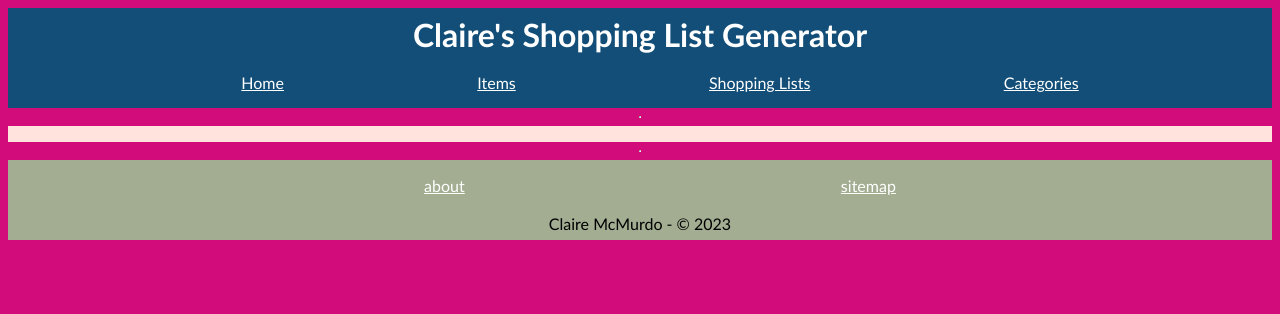
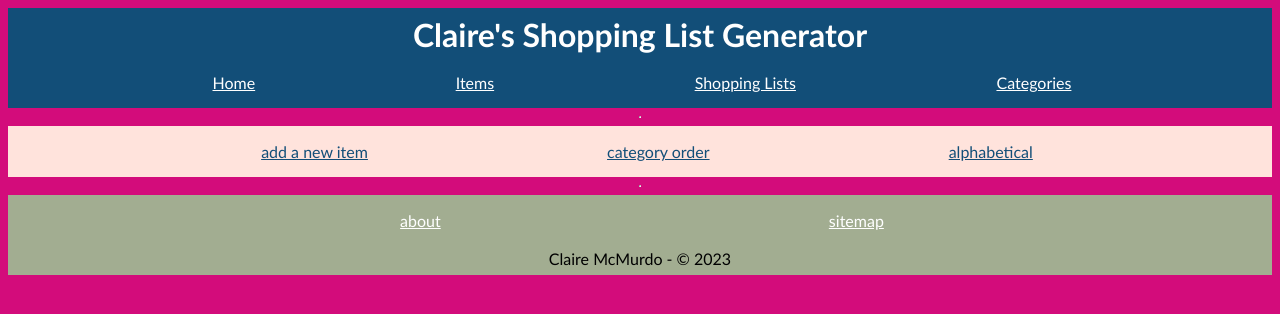
Before and after one commit to McMuds/PythonExamples, a Flask app: page /items in a window 1280 px wide. Shown: the top 314 px of the page. Run offline with Flask 2, Linux system fonts and the light colour scheme; data that the repository does not hold is empty; some libraries are stand-ins or nearby versions.

Commit message:
add/delete, sorting... many things

```diff
--- a/Project/controllers/item_controller.py
+++ b/Project/controllers/item_controller.py
@@ -1,5 +1,5 @@
 from flask import render_template, redirect, request
-# from repositories.categories_repository import category_repository as category_repo
+from repositories import categories_repository as category_repo
 from repositories import item_repository as item_repo
 from models.item import Item
 
@@ -11,6 +11,46 @@ def index():
     items = item_repo.select_all()
     return render_template('/items/index.html', items = items)
 
-@item_blueprint.route("/items/<item>/add/<list>", methods=["post"])
-def add_item(item,list):
-    pass
+@item_blueprint.route("/items/view/<display_order>")
+def ordered_index(display_order):
+    items = item_repo.select_all()
+    if display_order == '2':
+        items.sort(key= lambda x: x.name.lower())
+        return render_template('/items/index.html', items=items)
+    else:
+        return redirect('/items')
+
+@item_blueprint.route('/items/new')
+def new_item():
+    categories = category_repo.select_all()
+    return render_template('/items/new.html', all_categories = categories)
+
+@item_blueprint.route('/items/new', methods=['post'])
+def save_new_item():
+    item_name = request.form['item_name']
+    category_id = request.form['category_id']
+    category = category_repo.select(category_id)
+    item = Item(item_name, category)
+    item_id = item_repo.add_new(item)
+    item.id = item_id
+    return redirect ('/items')
+
+@item_blueprint.route('/items/<id>')
+def show_item(id):
+    item = item_repo.select(id)
+    categories = category_repo.select_all()
+    return render_template('/items/show.html', item=item, all_categories=categories)
+
+@item_blueprint.route('/items/<id>', methods=['post'])
+def save_item(id):
+    item_name = request.form['item_name']
+    category_id = request.form['category_id']
+    category = category_repo.select(category_id)
+    item = Item(item_name, category, id)
+    item_repo.save_item(item)
+    return redirect ('/items')
+
+@item_blueprint.route('/items/<id>/delete', methods=['post'])
+def delete_item(id):
+    item_repo.delete_item(id)
+    return redirect('/items')
--- a/Project/db/shopping_list.sql
+++ b/Project/db/shopping_list.sql
@@ -18,13 +18,13 @@ CREATE TABLE shopping_list (
 CREATE TABLE items (
     id SERIAL PRIMARY KEY,
     name VARCHAR(255) NOT NULL,
-    cat_id int REFERENCES categories(id)
+    cat_id int REFERENCES categories(id) ON DELETE CASCADE
 );
 
 CREATE TABLE  list_items(
     id SERIAL PRIMARY KEY,
-    list_id int REFERENCES shopping_list(id),
-    item_id int REFERENCES items(id),
+    list_id int REFERENCES shopping_list(id) ON DELETE CASCADE,
+    item_id int REFERENCES items(id) ON DELETE CASCADE,
     selected boolean
 );
 
--- a/Project/repositories/item_repository.py
+++ b/Project/repositories/item_repository.py
@@ -1,17 +1,18 @@
 from db.run_sql import run_sql
 from models.item import Item
 from repositories import categories_repository as cat_repo
+import pdb
 
-def select_item(id):
+def select(id):
     sql_string = "SELECT * FROM items WHERE id = %s"
-    values = [id]
+    values = [int(id)]
     result = run_sql(sql_string,values)
     category = cat_repo.select(result[0]['cat_id'])
     item = Item(result[0]['name'], category, result[0]['id'])
     return item
 
 def select_all():
-    sql_string = "SELECT * FROM items"
+    sql_string = "SELECT * FROM items ORDER BY cat_id"
     result = run_sql(sql_string)
     items = []
     for row in result:
@@ -19,3 +20,20 @@ def select_all():
         item = Item(row['name'], category, row['id'])
         items.append(item)
     return items
+
+def add_new(item):
+    sql_string = "INSERT INTO items (name, cat_id) VALUES (%s, %s) RETURNING *"
+    values = [item.name, item.category.id]
+    result = run_sql(sql_string, values)
+    item.id = result[0]['id']
+    return item
+
+def save_item(item):
+    sql_string = "UPDATE items SET (name, cat_id) = (%s, %s) WHERE id = %s"
+    values = [item.name, item.category.id, item.id]
+    run_sql(sql_string,values)
+
+def delete_item(id):
+    sql_string = "DELETE FROM items WHERE id = %s"
+    values = [int(id)]
+    run_sql(sql_string,values)
--- a/Project/repositories/shopping_list_repository.py
+++ b/Project/repositories/shopping_list_repository.py
@@ -22,10 +22,10 @@ def get_open_lists():
         list_of_lists.append(shopping_list)
     return list_of_lists
 
-def select(id,order=1):
+def select(id,order):
     sql_string = "SELECT * FROM shopping_list WHERE id = %s"
-    values = [id]
+    values = [int(id)]
     result = run_sql(sql_string, values)
-    selection = selection_repo.get_list_selection_ordered(result[0]['id'], order)
+    selection = selection_repo.get_list_selection_ordered(result[0]['id'], int(order))
     shopping_list = Shopping_List(result[0]['date_created'], result[0]['date_shopped'], selection, id)
     return shopping_list
--- a/Project/static/style.css
+++ b/Project/static/style.css
@@ -16,8 +16,12 @@ article {
     background: #ffe3dc;
     color: #000;
     height: 60%;
+    padding-left: 10px;
 }
 
+ul {
+    padding-inline-start: 4px;
+}
 
 header h1{
     display: flex;
@@ -75,3 +79,20 @@ footer p{
 .sort-orders a{
     color: #124e78;
 }
+
+.add-a-new-thing {
+    display: flex;
+    flex-direction: column;
+    justify-content: space-between;
+}
+
+.delete-item {
+    display: flex;
+    flex-direction: row;
+    align-items: center;
+    justify-content: flex-start;
+}
+
+.delete-item a {
+    padding : 6px 4px 12px;
+}
--- a/Project/templates/index.html
+++ b/Project/templates/index.html
@@ -1,5 +1,5 @@
 {% extends 'base.html' %}{% block  content%}
-<form action="/items/<item>/add/<list>" method="post" class="container-row">
+<form action="/shopping_lists/add" method="post" class="container-row">
     <div class="add-an-item">
         <h2>Quick Add an Item!</h2>
         <label for="item">Item: </label>
@@ -29,7 +29,7 @@
 <h2>Let's Go Shopping!!!</h2>
 <ul>
     {% for list in open_lists  %}
-        <li>Shopping List created on <a href="/lists/{{list.id}}/1">{{ list.date_created }}</a></li> --defaults to view by category
+        <li>Shopping List created on <a href="/lists/{{list.id}}/1">{{ list.date_created }}</a></li>
     {% endfor %}
 </ul>
 {% endblock  %}
--- a/Project/templates/items/index.html
+++ b/Project/templates/items/index.html
@@ -1,9 +1,23 @@
-{% extends 'base.html' %}
-{% block  content%}
+{% extends 'base.html' %}{% block  content%}
+<nav >
+    <ul class="sort-orders">
+        <li><a href="/items/new">add a new item</a></li>
+        <li><a href="/items">category order</a></li>
+        <li><a href="/items/view/2">alphabetical</a></li>
+    </ul>
+</nav>
 <ul>
-
     {% for item in items %}
-        <ul>{{ item.name }} is in {{ item.category.name }}</ul>
+        {% set prev_index = items.index(item) -1 %}
+        {% if (item.category.name != items[prev_index].category.name )
+                or prev_index == -1 %}
+            <h4>{{item.category.name}}</h4>
+        {% endif %}
+        <form action="/items/{{item.id}}/delete" method="POST">
+        <ul class="delete-item"><a href="/items/{{item.id}}">{{ item.name }}</a>
+                <button class="trash-button"><i class="fa fa-trash-o fa-3x" style="color:red" aria-hidden="true"></i></button>
+            </ul>
+        </form>
     {% endfor %}
 </ul>
 {% endblock  %}
--- a/Project/templates/lists/index.html
+++ b/Project/templates/lists/index.html
@@ -14,6 +14,7 @@
         {% endfor %}
     </ul>
 {% else %}
-    There are no shopping lists. Perhaps you want to create one?
+    There are no shopping lists. Perhaps you want to <a href="/lists/new">create one</a>?
+
 {% endif %}
 {% endblock  %}
--- a/Project/templates/lists/show.html
+++ b/Project/templates/lists/show.html
@@ -9,7 +9,7 @@
 <ul>
     {% for sel_item in list.selection %}
         {% set prev_index = list.selection.index(sel_item) -1 %}
-        {% if (sel_item.item.category.name != list.selection[prev_index].item.category.name ) or prev_index == -1 %}
+        {% if order == 1 and ((sel_item.item.category.name != list.selection[prev_index].item.category.name ) or prev_index == -1) %}
             <h4>{{sel_item.item.category.name}}</h4>
         {% endif %}
         <li>
```
Also changed, not shown: Project/controllers/category_controller.py (+35 -0 lines), Project/controllers/list_controller.py (+15 -4 lines), Project/repositories/categories_repository.py (+19 -1 lines), Project/repositories/selection_repository.py (+10 -4 lines), Project/templates/categories/index.html (+9 -6 lines), Project/templates/categories/new.html (added, +31 -0 lines), Project/templates/categories/show.html (added, +23 -0 lines), Project/templates/items/new.html (added, +29 -0 lines), Project/templates/items/show.html (added, +33 -0 lines).
